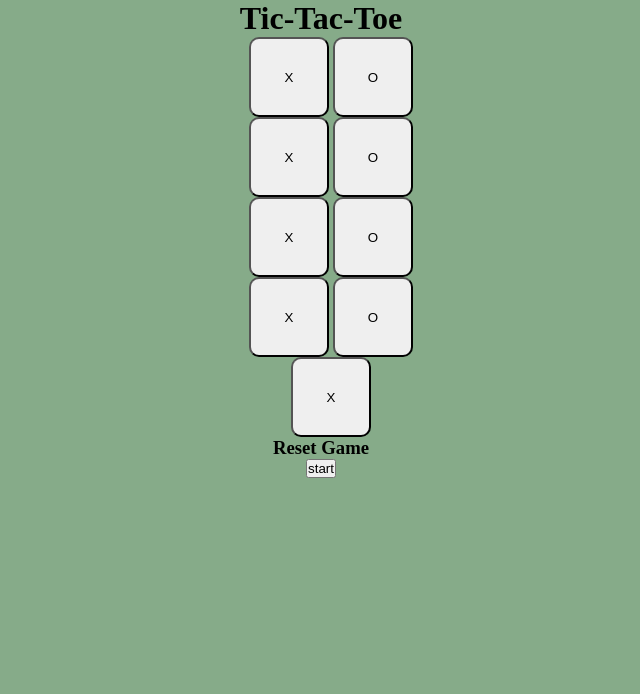
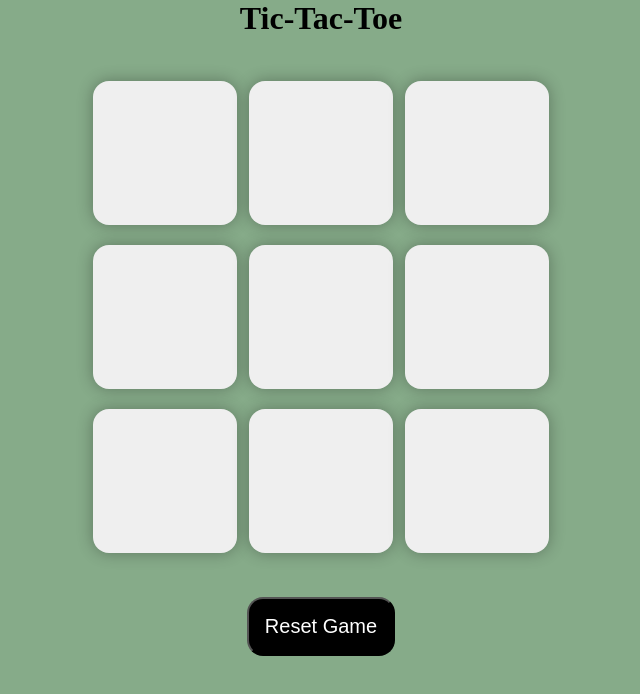
Before and after one commit to Prince-Sharma-07/Tic-Tac-Toe, a plain HTML site: page index.html in a window 1280 px wide. Shown: the whole page, without its empty margins (319-959 px from the left). Drawn offline with Linux system fonts and the light colour scheme.

Commit message:
styling done✅

```diff
--- a/index.html
+++ b/index.html
@@ -7,22 +7,23 @@
 </head>
 <link rel="stylesheet" href="style.css">
 <body>
-    <div class="container">
+    <main>
         <h1>Tic-Tac-Toe</h1>
-        <div class="game">
-            <button class="btn">X</button>
-            <button class="btn">O</button>
-            <button class="btn">X</button>
-            <button class="btn">O</button>
-            <button class="btn">X</button>
-            <button class="btn">O</button>
-            <button class="btn">X</button>
-            <button class="btn">O</button>
-            <button class="btn">X</button>
+        <div class="container">
+         <div class="game">
+            <button class="btn"></button>
+            <button class="btn"></button>
+            <button class="btn"></button>
+            <button class="btn"></button>
+            <button class="btn"></button>
+            <button class="btn"></button>
+            <button class="btn"></button>
+            <button class="btn"></button>
+            <button class="btn"></button>
+         </div>
         </div>
-    </div>
-    <h3>Reset Game</h3>
-    <button style="height: auto; width: auto;">start</button>
+    <button id="reset-btn">Reset Game</button>
+    </main>
     <script src = "script.js"></script>
 </body>
 </html>
--- a/style.css
+++ b/style.css
@@ -4,20 +4,40 @@
 }
 
 body{
+    background-color: rgb(134, 171, 137);
     text-align: center;
-    background-color: rgb(134, 171, 137);
 }
 .container{
-    width: 100%;
-    height: 100%;
+    height: 70vh;
+    display: flex;
+   justify-content: center;
+   align-items: center;
 }
+
+.game{
+   height: 60vmin;
+   width: 60vmin;
+   display: flex;
+   flex-wrap: wrap;
+   justify-content: center;
+   align-items: center;
+   gap : 1.5vmin;
+}
+
 .btn{
-    height: 10vmin;
-    width: 10vmin;
-    border-radius: 10px;
+    height: 18vmin;
+    width: 18vmin;
+    border-radius: 1rem;
+    border: none;
+    box-shadow: 0 0 1rem rgba(0,0,0,0.3);
+    font-size: 8vmin;
+    color : red;
+}
 
+#reset-btn{
+    padding: 1rem;
+    font-size: 1.25rem;
+    background-color: black;
+    color: #fff;
+    border-radius: 1rem;
 }
-.game{
-    width: 200px;
-    margin-left: 550px;
-}
```
